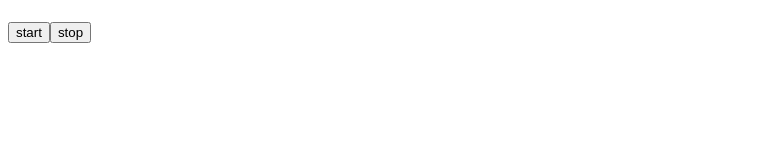
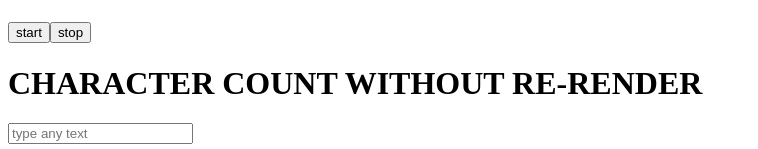
Before and after one commit to mdyasinreza1510/LEARNING_REACT, a React (Vite) app in the folder project1/: page / in a window 1280 px wide. Shown: the part 1797-1946 px from the top of the page, without its empty margins (0-758 px from the left). Before the commit the page ends 1848 px from the top, so only its background shows below. Built offline with nearby package versions, Linux system fonts and the light colour scheme.

Commit message:
practiced a charactercounter

```diff
--- a/project1/src/UseRef.jsx
+++ b/project1/src/UseRef.jsx
@@ -196,6 +196,21 @@ function stop(){
     clearInterval(timeref.current);
 }
 
+
+
+
+
+
+
+//................................... CHARACTER COUNT WITHOUT RE-RENDER.............................
+
+const contref=useRef(0);
+function countinput(){
+    contref.current++;
+    console.log(contref.current);
+}
+
+
     return(<>
 <div>
     <button onClick={handlenum}>click 1</button>
@@ -321,6 +336,18 @@ function stop(){
 </div>
 
 
+
+
+
+{/* ........................... CHARACTER COUNT WITHOUT RE-RENDER........................ */}
+
+<div>
+    <h1>CHARACTER COUNT WITHOUT RE-RENDER</h1>
+    <input placeholder='type any text' onChange={countinput}/><br />
+
+
+    </div>
+
     </>);
 
 }
```
